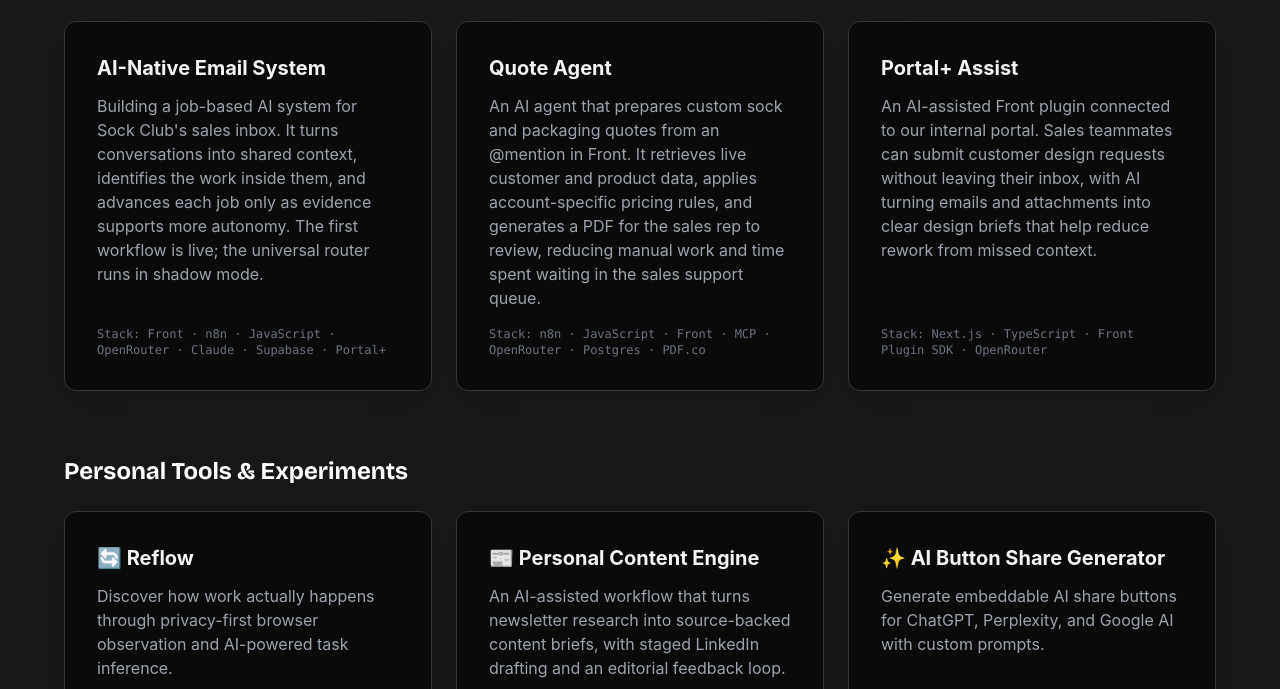
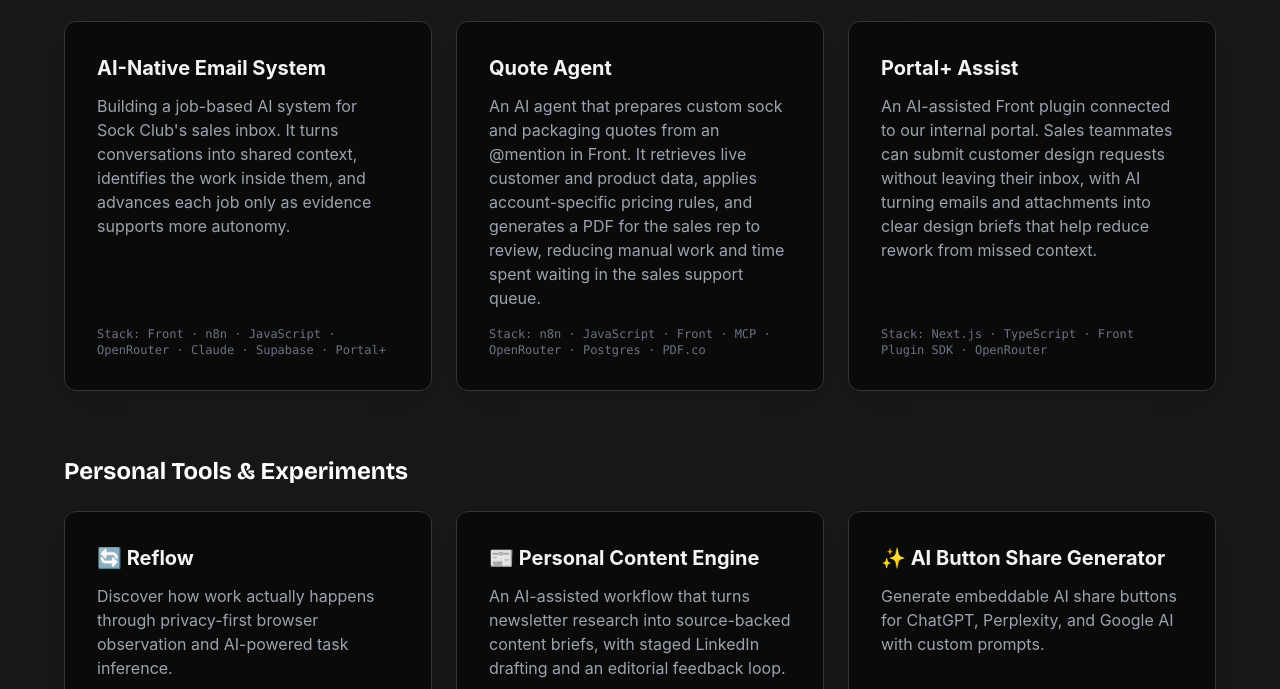
Before and after one commit to JamesonCodes/JamesonCodes.github.io, a plain HTML site: page index.html in a window 1280 px wide. Shown: the part 2252-2941 px from the top of the page. Drawn offline with nearby package versions, Linux system fonts and the light colour scheme; a web font is replaced by a local one.

Commit message:
Remove workflow status sentence from email project card

```diff
--- a/index.html
+++ b/index.html
@@ -382,7 +382,7 @@
                         <div class="project-card">
                             <h4 class="text-xl font-bold mb-3">AI-Native Email System</h4>
                             <p class="text-gray-600 dark:text-gray-400 mb-3">
-                                Building a job-based AI system for Sock Club's sales inbox. It turns conversations into shared context, identifies the work inside them, and advances each job only as evidence supports more autonomy. The first workflow is live; the universal router runs in shadow mode.
+                                Building a job-based AI system for Sock Club's sales inbox. It turns conversations into shared context, identifies the work inside them, and advances each job only as evidence supports more autonomy.
                             </p>
                             <div class="project-card-footer">
                                 <p class="text-gray-500 dark:text-gray-500 font-mono text-xs">
```
